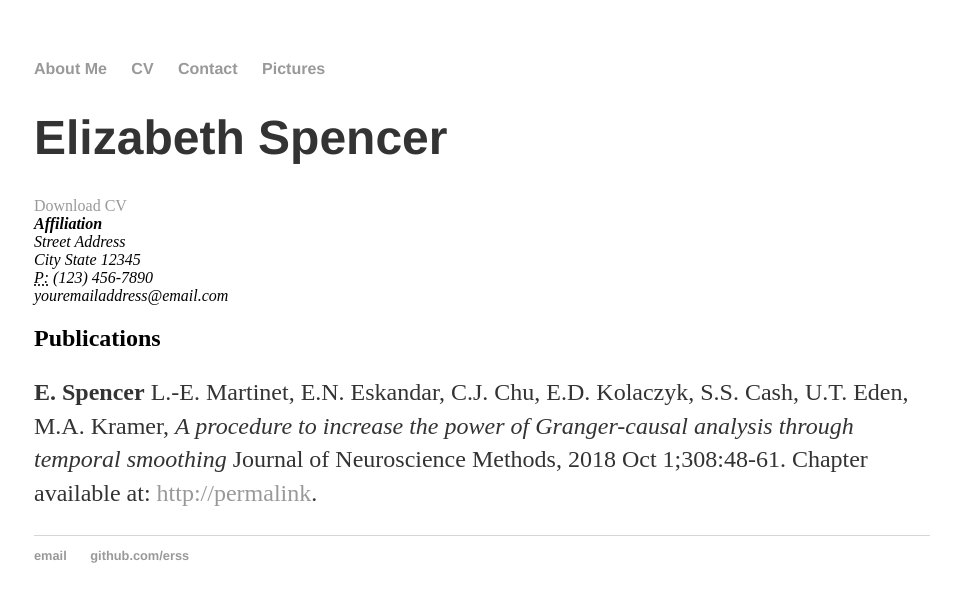
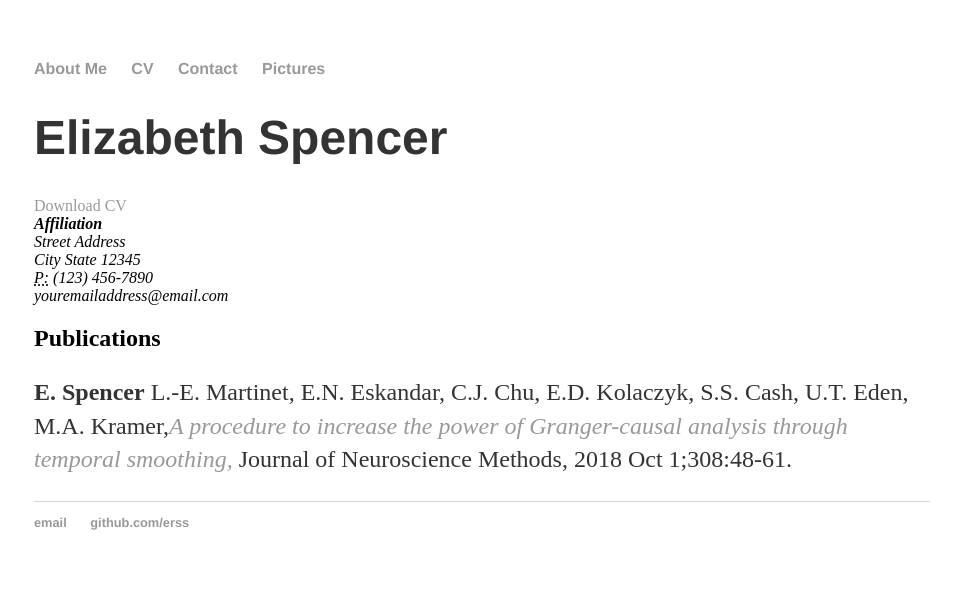
Before and after one commit to erss/erss.github.io, a Jekyll site: the page built from cv/index.html, in a window 1280 px wide. Shown: the top 602 px of the page, without its empty margins (158-1119 px from the left). Built offline with Jekyll 4.4.1, drawn with Linux system fonts in a browser that asks for light colours.

Commit message:
Update index.html

```diff
--- a/cv/index.html
+++ b/cv/index.html
@@ -17,7 +17,7 @@ title: CV of Liz Spencer
 
 					<h2>Publications</h2>
 
-					<p><strong>E. Spencer</strong> L.-E. Martinet, E.N. Eskandar, C.J. Chu, E.D. Kolaczyk, S.S. Cash, U.T. Eden, M.A. Kramer, <em>A procedure to increase the power of Granger-causal analysis through temporal smoothing</em> Journal of Neuroscience Methods, 2018 Oct 1;308:48-61. Chapter available at: <a href="#">http://permalink</a>.
+					<p><strong>E. Spencer</strong> L.-E. Martinet, E.N. Eskandar, C.J. Chu, E.D. Kolaczyk, S.S. Cash, U.T. Eden, M.A. Kramer,<a href="#"><em>A procedure to increase the power of Granger-causal analysis through temporal smoothing,</em> </a> Journal of Neuroscience Methods, 2018 Oct 1;308:48-61.
 
 
 	</div>
```
